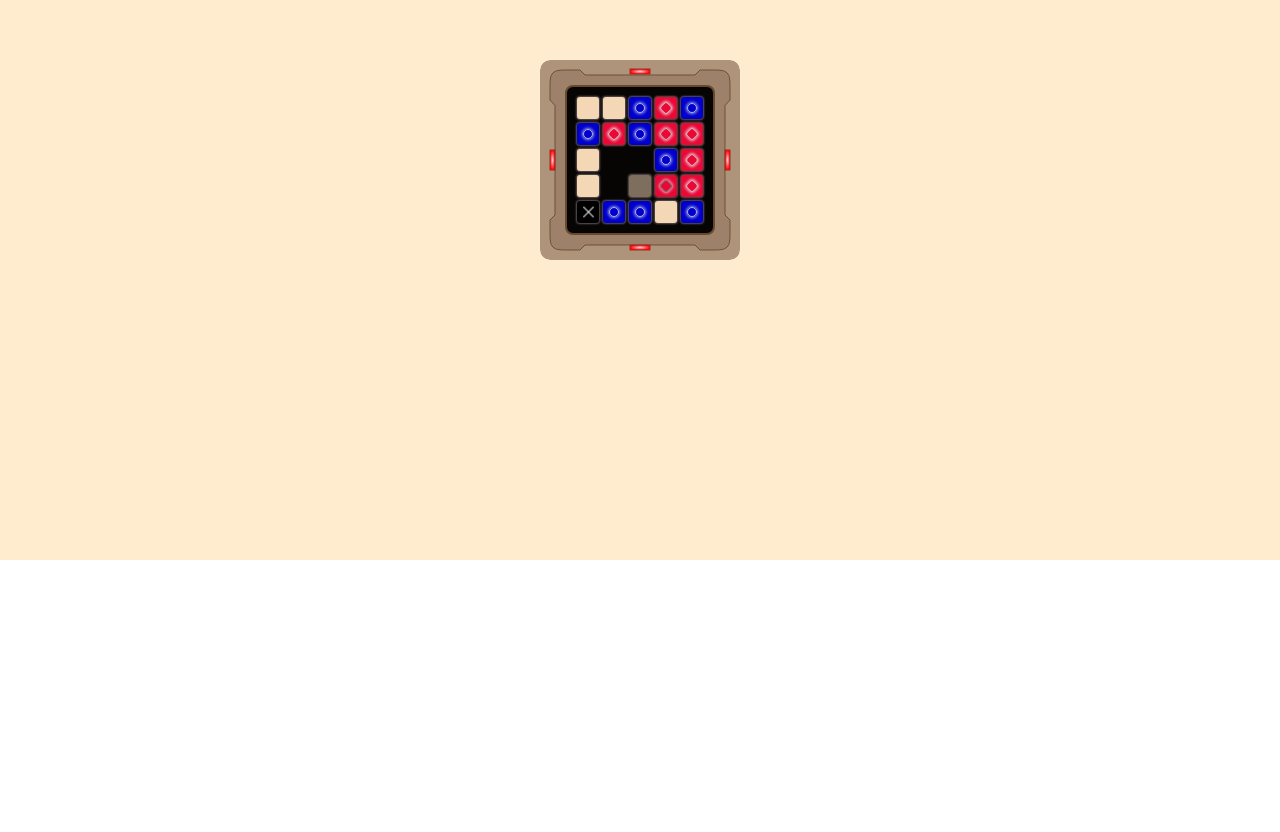
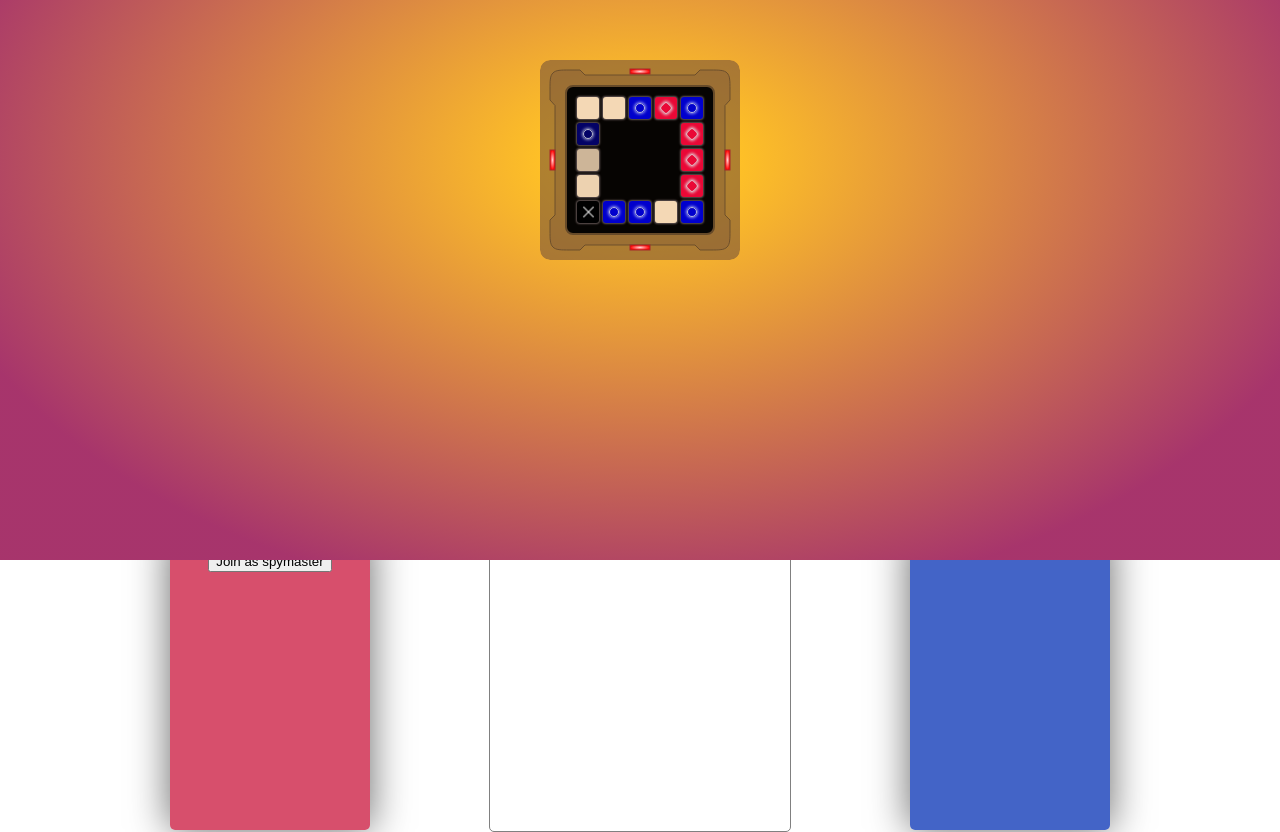
Before and after one commit to romaldowoho/codenames, a Vue app: page /room/1 in a window 1280 px wide. Shown: the part 240-1072 px from the top of the page. Before the commit the page ends 800 px from the top, so only its background shows below. Built offline with nearby package versions, Linux system fonts and the light colour scheme.

Commit message:
some style improvements

```diff
--- a/src/App.vue
+++ b/src/App.vue
@@ -21,8 +21,10 @@ export default {
   font-family: Avenir, Helvetica, Arial, sans-serif;
   -webkit-font-smoothing: antialiased;
   -moz-osx-font-smoothing: grayscale;
+  height: 100vh;
   text-align: center;
   color: #2c3e50;
+  background: radial-gradient(rgba(255, 183, 0, 0.6) 10%, rgba(145, 2, 71, 0.63) 80%);
 }
 
 .fade-enter-active,
--- a/src/components/Board.vue
+++ b/src/components/Board.vue
@@ -34,9 +34,17 @@ export default defineComponent({
     height: 640px;
     width: 940px;
     margin: 0 auto;
+    padding-top: 50px;
     display: flex;
     flex-wrap: wrap;
     justify-content: space-between;
     align-items: center;
   }
+
+  @media (max-width: 480px) {
+    #board {
+      width: 360px;
+      height: 300px;
+    }
+  }
 </style>
--- a/src/components/Card.vue
+++ b/src/components/Card.vue
@@ -49,7 +49,6 @@ export default defineComponent({
   display: flex;
   justify-content: center;
   align-items: center;
-  /*background-color: #f4d8b5;*/
   transition: background-color 2s;
 }
 
@@ -94,4 +93,21 @@ export default defineComponent({
   background: lightpink;
 }
 
+@media (max-width: 480px) {
+  #card {
+    width: 70px;
+    height: 50px;
+  }
+
+  #card-inner {
+    width: 60px;
+    height: 40px;
+  }
+
+  #word {
+    height: 12px;
+    line-height: 12px;
+    font-size: 7px;
+  }
+}
 </style>
--- a/src/components/Loading.vue
+++ b/src/components/Loading.vue
@@ -1,12 +1,11 @@
 <template>
+  <teleport to="body">
     <div>
       <!--
            When the loading animation fades in, the store is already set so the board is visible on the background,
            and this #load-background div covers the board until the animation is done
        -->
-    <teleport to="body">
       <div id="load-background" v-if="loading"></div>
-    </teleport>
 
       <transition name="fade" mode="out-in" appear>
         <div id="wrapper" v-if="loading">
@@ -20,7 +19,7 @@
         </div>
       </transition>
     </div>
-
+  </teleport>
 </template>
 
 <script lang="ts">
@@ -83,7 +82,8 @@ export default defineComponent({
     display: flex;
     justify-content: center;
     align-items: center;
-    background-color: blanchedalmond;
+    /*background-color: blanchedalmond;*/
+    background: radial-gradient(rgba(255, 183, 0, 0.85) 10%, rgba(145, 2, 71, 0.8) 80%);
     z-index: 1;
   }
 
--- a/src/store/actions.ts
+++ b/src/store/actions.ts
@@ -1,3 +1,7 @@
 export const setGameState = ({ commit } : any, gameState: object) => {
     commit('setGameState', gameState);
 }
+
+export const setNickname = ({ commit } : any, nickname: string) => {
+    commit('setNickname', nickname);
+}
--- a/src/store/index.ts
+++ b/src/store/index.ts
@@ -11,7 +11,8 @@ const state = {
         blue_team: [],
         red_team: [],
         game_log: []
-    }
+    },
+    nickname: null
 }
 
 export  default createStore({
--- a/src/store/mutations.ts
+++ b/src/store/mutations.ts
@@ -1,3 +1,7 @@
 export const setGameState = (state : any, gameState : object) : void => {
     state.game = gameState;
 }
+
+export const setNickname = (state : any, nickname: string) : void => {
+    state.nickname = nickname;
+}
--- a/src/views/Game.vue
+++ b/src/views/Game.vue
@@ -1,24 +1,68 @@
 <template>
-    <div>
-        <teleport to="body">
-          <Loading />
-        </teleport>
+    <div id="game">
+        <Loading />
         <Board/>
+        <div id="controls">
+          <h1>Game controls</h1>
+        </div>
+        <div id="game-state">
+          <div class="team-card red-team">
+            <button>Join as operative</button>
+            <button>Join as spymaster</button>
+          </div>
+          <div class="game-log"></div>
+          <div class="team-card blue-team"></div>
+        </div>
     </div>
 </template>
 
-<script>
-import Loading  from "../components/Loading";
-import Board from "@/components/Board";
-export default {
+<script lang="ts">
+import Loading  from "../components/Loading.vue";
+import Board from "../components/Board.vue";
+import {defineComponent} from "vue";
+
+export default defineComponent({
   name: "Game.vue",
   components: {
     Loading,
     Board
   }
-}
+})
 </script>
 
 <style scoped>
 
+  #game {
+    /*padding: 0 10% 0 10%;*/
+  }
+
+  #game-state {
+    width: 940px;
+    height: auto;
+    margin: 0 auto;
+    display: flex;
+    justify-content: space-between;
+  }
+
+  .team-card {
+    height: 300px;
+    width: 200px;
+    border-radius: 5px;
+    box-shadow: 0px 0px 40px 0px rgba(0, 0, 0, 0.60);
+  }
+
+  .game-log {
+    height: 300px;
+    width: 300px;
+    border: 1px solid gray;
+    border-radius: 5px;
+  }
+
+  .red-team {
+    background-color: rgba(206, 36, 72, 0.8);
+  }
+
+  .blue-team {
+    background-color: rgba(47, 84, 193, 0.9);
+  }
 </style>
--- a/src/views/Home.vue
+++ b/src/views/Home.vue
@@ -51,6 +51,7 @@ export default defineComponent({
       }
       axios.post('http://localhost:3000/newgame', {nickname: this.nickname})
            .then(res => {
+             this.store.dispatch('setNickname', this.nickname);
              this.store.dispatch('setGameState', res.data)
                        .then(() => {
                          this.$router.push({
@@ -60,8 +61,6 @@ export default defineComponent({
                            }
                          })
                        });
-
-
            })
           .catch(err => {
             this.errorMsg = err.message;
@@ -89,7 +88,8 @@ export default defineComponent({
 <style scoped>
   .home {
     height: 100vh;
-    background: linear-gradient(palevioletred, cornflowerblue);
+    /*background: linear-gradient(palevioletred, cornflowerblue);*/
+    background: radial-gradient(rgba(255, 183, 0, 0.5) 10%, rgba(145, 2, 71, 0.63) 80%);
     display: flex;
     flex-direction: column;
     justify-content: center;
```
Lines whose indentation alone changed are shown as unchanged.
